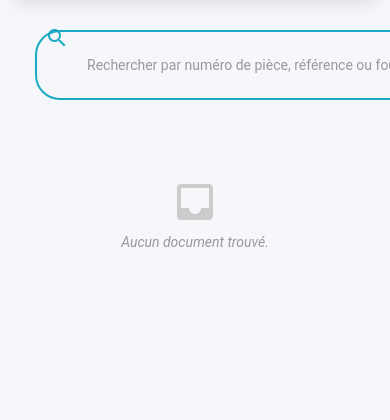
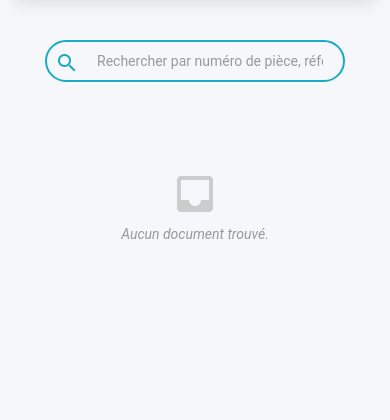
Before and after one commit to arbiochem/validation_DG, a Django app: template dashboard/templates/dashboard/dashboard.html in a window 390 px wide; the page is wider, and only the part inside the window is pictured. Shown: the part 196-616 px from the top of that part. Run offline with Django 4.2, Linux system fonts and the light colour scheme; the template is opened without the code that fills it, so the values that code supplies are empty.

Commit message:
Modif3 Mahefa 20251120

```diff
--- a/dashboard/templates/dashboard/dashboard.html
+++ b/dashboard/templates/dashboard/dashboard.html
@@ -29,10 +29,64 @@
     <script src="https://cdn.jsdelivr.net/npm/bootstrap@5.3.2/dist/js/bootstrap.bundle.min.js"></script>
 
     <style>
-               * {
+        * {
             margin: 0;
             padding: 0;
             box-sizing: border-box;
+        }
+
+        /* Container général */
+        .search-wrapper {
+            display: flex;
+            justify-content: center; /* Centrer horizontalement */
+            padding: 10px;
+        }
+
+        /* Conteneur du champ de recherche */
+        .search-container {
+            position: relative;
+            width: 100%;
+            max-width: 500px; /* Limite la largeur sur grand écran */
+        }
+
+        /* Icône de recherche */
+        .search-container .search-icon {
+            position: absolute;
+            top: 47%;
+            left: 15px;
+            transform: translateY(-50%);
+            pointer-events: none; /* Permet de cliquer dans l'input sans bloquer l'icône */
+        }
+
+        /* Champ input */
+        .search-container input.form-control {
+            width: 100%;
+            padding: 10px 10px 10px 40px; /* Padding gauche pour l'icône */
+            box-sizing: border-box;
+            border: 1px solid #ccc;
+            border-radius: 5px;
+            font-size: 16px;
+            transition: border 0.3s;
+        }
+
+        /* Effet focus */
+        .search-container input.form-control:focus {
+            border-color: #007BFF;
+            outline: none;
+        }
+
+        /* Responsive */
+        @media (max-width: 600px) {
+            .search-container input.form-control {
+                font-size: 14px;
+                padding: 8px 8px 8px 36px;
+            }
+
+            .search-container .search-icon {
+                top: 45% !important;
+                left: 10px !important;  /* par exemple tu veux déplacer l'icône */
+                transform: translateY(-50%) !important;
+            }
         }
 
         body {
@@ -1509,12 +1563,11 @@
     <div class="container">
         <!-- Search Bar -->
         <div class="search-wrapper">
-            <div style="position: relative; width: 100%; max-width: 500px;">
+            <div class="search-container">
                 <i class="material-icons search-icon">search</i>
                 <input type="text" id="searchInput" class="form-control" placeholder="Rechercher par numéro de pièce, référence ou fournisseur">
             </div>
         </div>
-
         <!-- Documents with Lines -->
         {% for row in entete %}
             <div class="document-card" data-search="{{ row.do_piece }} {{ row.do_ref }} {{ row.do_tiers__ct_intitule }}">
```
Also changed, not shown: dashboard/templates/dashboard/ligne.html (+56 -6 lines).
